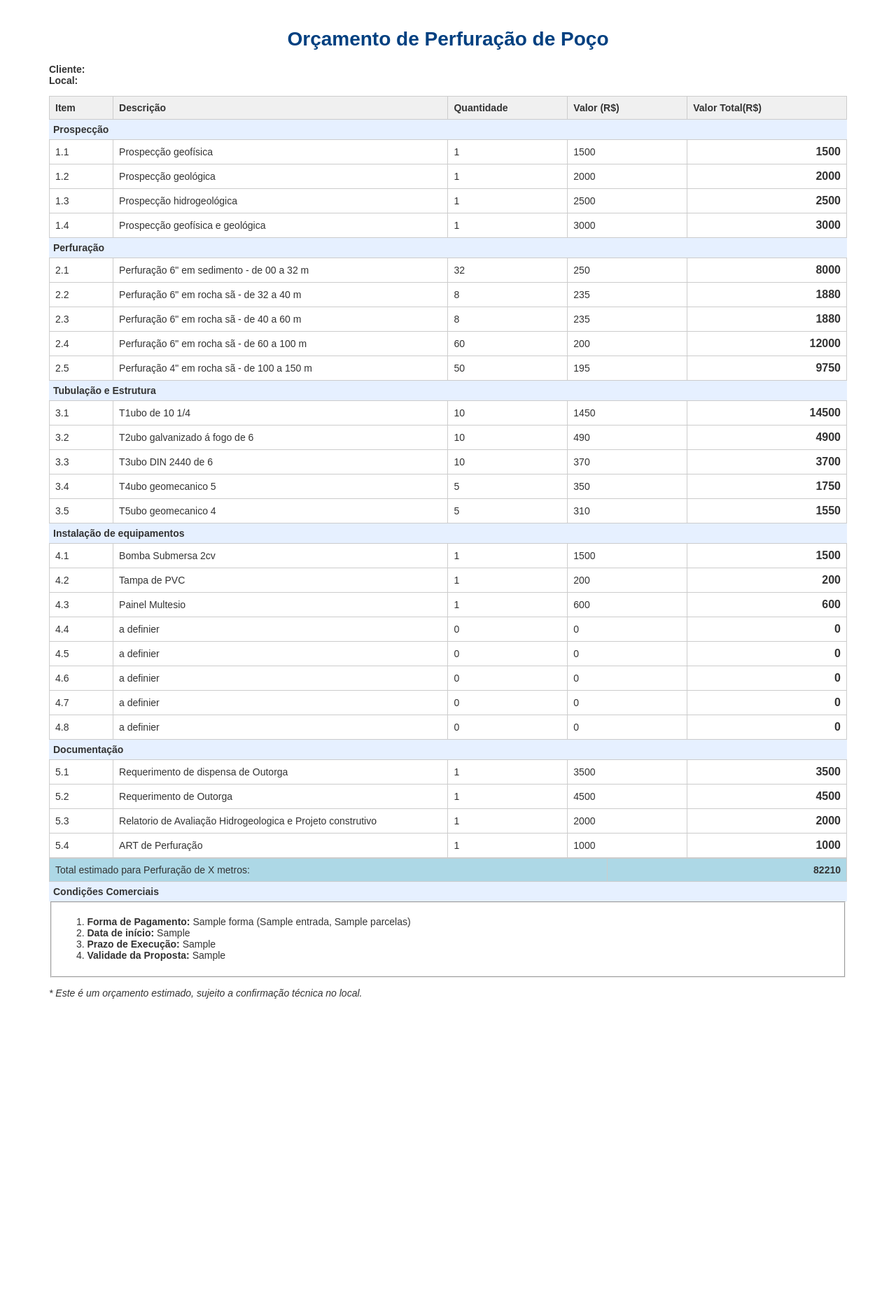
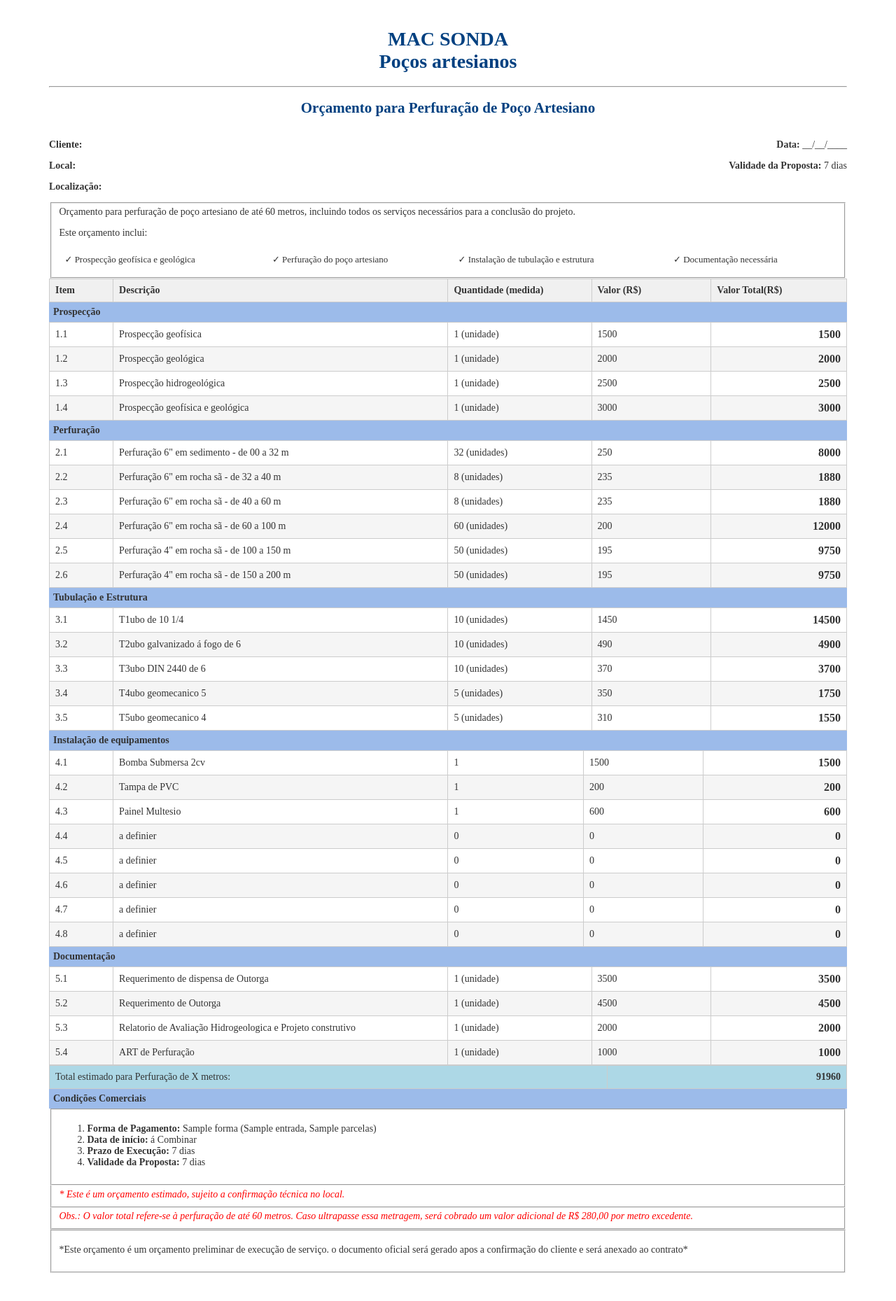
Before and after one commit to S-Marlon/budget-bot, a Python web app: template templates/budget.html in a window 1280 px wide. Shown: the whole page at 70% size. Before the commit the page ends 1427 px from the top, so only its background shows below. Run offline with Jinja, Linux system fonts and the light colour scheme; the template is opened without the code that fills it: most values are stand-ins (such as "Sample title", 1, 10 or a date in 2020); lists and menus that the app fills with data are empty.

Commit message:
(add) de itens iclusos e (medidas)

```diff
--- a/budget/gerador_json.py
+++ b/budget/gerador_json.py
@@ -3,6 +3,7 @@
 import math
 
 apenasPerfuração = bool
+valoPergurado = 200
 
 modelo_json = {
     "cliente": {
@@ -36,7 +37,7 @@
     "Cimentação"
 ]
 modelo_itens_equipamentos = {}
-moloka = []
+
 
 prospeccao = [
     {"descricao": "Prospecção geofísica", "quantidade": 1, "valor": 1500.00},
@@ -121,7 +122,7 @@
     # ---------nome----------
 
     estrutura = 'padrao'
-    valoPergurado = 130
+
 
     # ----------prospeccao-----------
     prospecaescolhida = "Prospecção geofísica e geológica"
--- a/templates/budget.html
+++ b/templates/budget.html
@@ -4,8 +4,12 @@
   <meta charset="UTF-8">
   <title>Orçamento de Perfuração</title>
   <style>
+    * {
+      font-family:'oswald', 'Times New Roman', Times, serif , Arial ,sans-serif;
+    }
+
     body {
-      font-family: Arial, sans-serif;
+
       font-size: 14px;
       margin: 40px;
       margin-left: 70px;
@@ -32,7 +36,7 @@
 
     }
     .section-title {
-      background-color: #e6f0ff;
+      background-color: #9cbbea;
       padding: 6px;
       font-weight: bold;
 
@@ -43,23 +47,58 @@
       text-align: right;
 
     }
+
+
   </style>
 </head>
 <body>
 
-  <h1>Orçamento de Perfuração de Poço</h1>
+  <h1>MAC SONDA<br> Poços artesianos</h1>
+<hr>
+  <h2>Orçamento para Perfuração de Poço Artesiano</h2>
+  <div style="display: inline-grid;grid-template-columns: auto auto ; width: 100%;">
 
-  <p><strong>Cliente:</strong> <span id="cliente-nome"></span><br>
-  <strong>Local:</strong><span id="cliente-local"></span></p>
+    <div style="text-align: left;" >
+      <p><strong>Cliente:</strong> <span id="cliente-nome"></span><p>
+      <strong>Local:</strong><span id="cliente-local"></span></p>
+    </div>
+
+    <div style="text-align: right;">
+      <p><strong>Data:</strong> __/__/____</p>
+      <p><strong>Validade da Proposta:</strong> 7 dias</p>
+    </div>
+  </div>
+
+  <strong>Localização:</strong><span id="cliente-local"></span></p>
+
+  <fieldset >
+
+
+      Orçamento para perfuração de poço artesiano de até 60 metros, incluindo todos os serviços necessários para a conclusão do projeto.
+      <p>Este orçamento inclui:</p>
+
+      <table style="width:100%; font-size: small; ">
+        <tr >
+          <td style=" border: none;">✓ Prospecção geofísica e geológica</td>
+          <td style=" border: none;">✓ Perfuração do poço artesiano</td>
+          <td style=" border: none;">✓ Instalação de tubulação e estrutura</td>
+          <td style=" border: none;">✓ Documentação necessária</td>
+        </tr>
+      </table>
+
+
+  </fieldset>
+
+
 
   <table id="tabela">
   <thead>
     <tr>
       <th style="width: 8%;">Item</th>
       <th style="width: 42%;">Descrição</th>
-      <th style="width: 15%;">Quantidade</th>
+      <th style="width: 18%;">Quantidade (medida)</th>
       <th style="width: 15%;">Valor (R$)</th>
-      <th style="width: 20%;">Valor  Total(R$)</th>
+      <th style="width: 17%;">Valor  Total(R$)</th>
     </tr>
   </thead>
   <tbody>
@@ -125,15 +164,19 @@
 
   <ol>
     <li><strong>Forma de Pagamento:</strong> {{ pagamento.forma }} ({{ pagamento.entrada }}, {{ pagamento.parcelas }})</li>
-    <li><strong>Data de início:</strong> {{ condicoes.validade_proposta }}</li>
-    <li><strong>Prazo de Execução:</strong> {{ condicoes.prazo_execucao }}</li>
-    <li><strong>Validade da Proposta:</strong> {{ condicoes.validade_proposta }}</li>
+    <li><strong>Data de início:</strong> á Combinar</li>
+    <li><strong>Prazo de Execução:</strong> 7 dias </li>
+    <li><strong>Validade da Proposta:</strong> 7 dias </li>
   </ol>
   </fieldset>
 
 
-  <p><em>* Este é um orçamento estimado, sujeito a confirmação técnica no local.</em></p>
 
+  <fieldset style="border-top: none; color:red;"><em>* Este é um orçamento estimado, sujeito a confirmação técnica no local.</em></fieldset>
+  <fieldset style="border-top: none; color:red;"><em>Obs.: O valor total refere-se à perfuração de até 60 metros. Caso ultrapasse essa metragem, será cobrado um valor adicional de R$ 280,00 por metro excedente.</em></fieldset>
+<fieldset>
+    <p>*Este orçamento é um orçamento preliminar de execução de serviço. o documento oficial será gerado apos a confirmação do cliente e será anexado ao contrato*</p>
+  </fieldset>
   <script src="js/script.js"></script>
 
 </body>
--- a/templates/js/script.js
+++ b/templates/js/script.js
@@ -23,7 +23,9 @@
                     if (!tabela) continue; // pula se não existir tabela para essa key
                     const tbody = tabela.getElementsByTagName('tbody')[0];
                     tbody.innerHTML = '';
+
                     data[key].forEach((item, idx) => {
+
                         if (key === "equipamentos") {
                             var um = 1;
                             // Itera sobre cada chave dentro do objeto 'item' (ex: "Bomba")
@@ -39,30 +41,54 @@
                                 tr.innerHTML = `
                                     <td style="width: 8%;">${((um + idx) / 10) + un}</td>
                                     <td style="width: 42%;">${detalhesEquipamento.descricao ?? '-'}</td>
-                                    <td style="width: 15%;">${detalhesEquipamento.quantidade ?? '-'}</td>
+                                    <td style="width: 17%;">${detalhesEquipamento.quantidade ?? '-'}</td>
                                     <td style="width: 15%;">${detalhesEquipamento.valor ?? '-'}</td>
-                                    <td style="width: 20%;" class="total">${detalhesEquipamento.valor * detalhesEquipamento.quantidade ?? '-'}</td>
+                                    <td style="width: 18%;" class="total">${detalhesEquipamento.valor * detalhesEquipamento.quantidade ?? '-'}</td>
                                 `;
 
+
+                                if (um % 2 === 0) {
+                                    tr.style.backgroundColor = "#f5f5f5";
+                                }else{
+                                    tr.style.backgroundColor = "white";
+                                }
                                 tbody.appendChild(tr);
+
+                                console.log("um: " +um)
                                 um++;
                             }
+
                         } else if (key === "equipamentos" &&  nomeEquipamento in item === null) {
                             log("Item é nulo, não adicionando à tabelaAAAAAAAAAAAAAAAAAAAAAAAAAAAAAAAAAAAAAAAAAAAA");
                         } else {
 
                         const tr = document.createElement('tr');
+                        var medida = 'unidade';
+                            if (key === "perfuracao") {
+                            medida = 'metro';
+                            }
+                            if (item.quantidade > 1){
+                                medida = 'unidades';
+                            }
+
                         tr.innerHTML = `
                             <td style="width: 8%;">${((1 +  idx)/10) + un}</td>
                             <td style="width: 42%;">${item.descricao ?? '-'}</td>
-                            <td style="width: 15%;">${item.quantidade ?? '-'}</td>
+                            <td style="width: 18%;">${item.quantidade ?? '-'} (${medida})</td>
                             <td style="width: 15%;">${item.valor ?? '-'}</td>
-                            <td style="width: 20%;" class="total">${item.valor * item.quantidade ?? '-'}</td>
+                            <td style="width: 17%;" class="total">${item.valor * item.quantidade ?? '-'}</td>
                         `;
+                        var result = (1 +  idx) % 2
+                        console.log("result: " + result)
+                        if (result === 0) {
+                                    tr.style.backgroundColor = "#f5f5f5";
+                                }else{
+                                    tr.style.backgroundColor = "white";
+                                }
                         tbody.appendChild(tr);
                         }
+                    });
 
-                    });
                     un++
                 }
             }
```
Also changed, not shown: budget/dados.json (+1 -1 lines).
